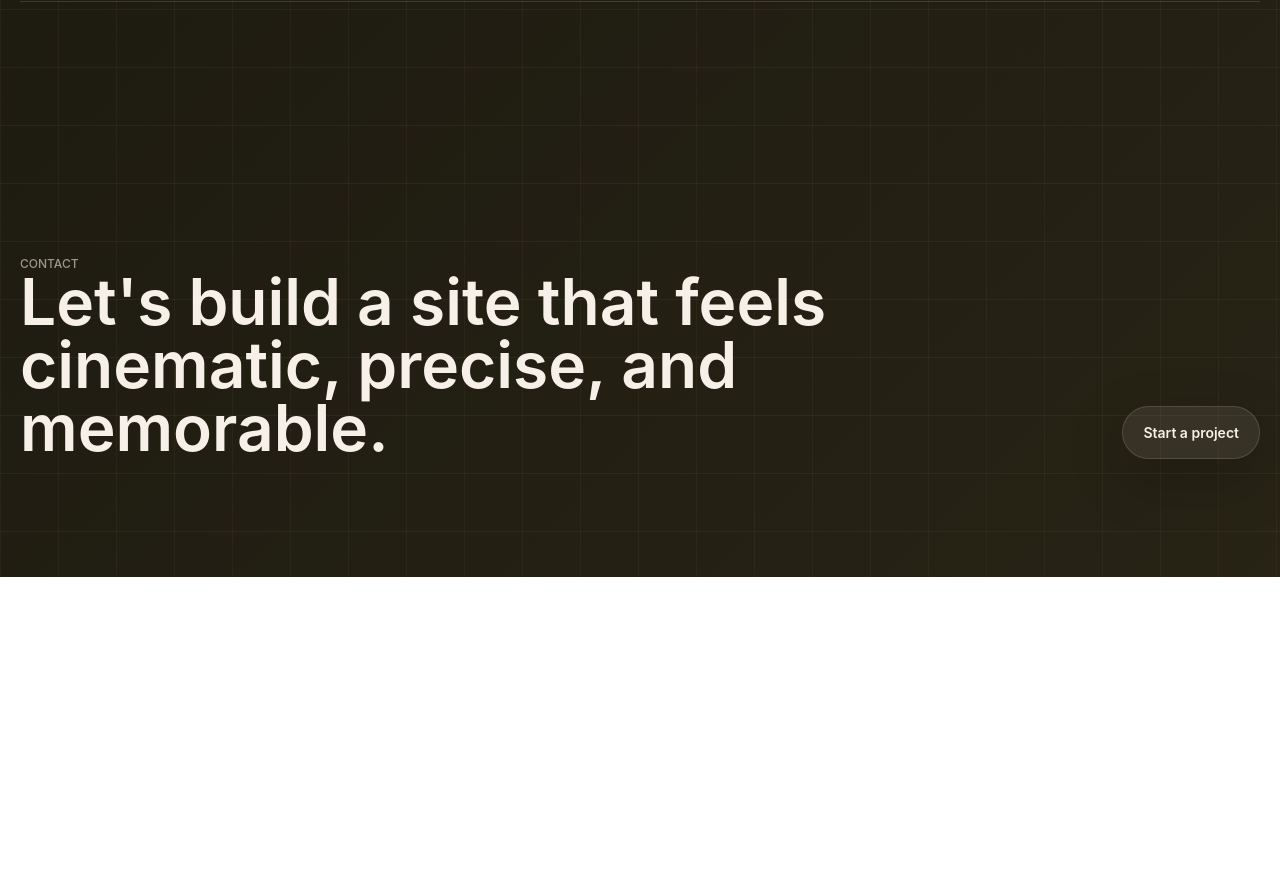
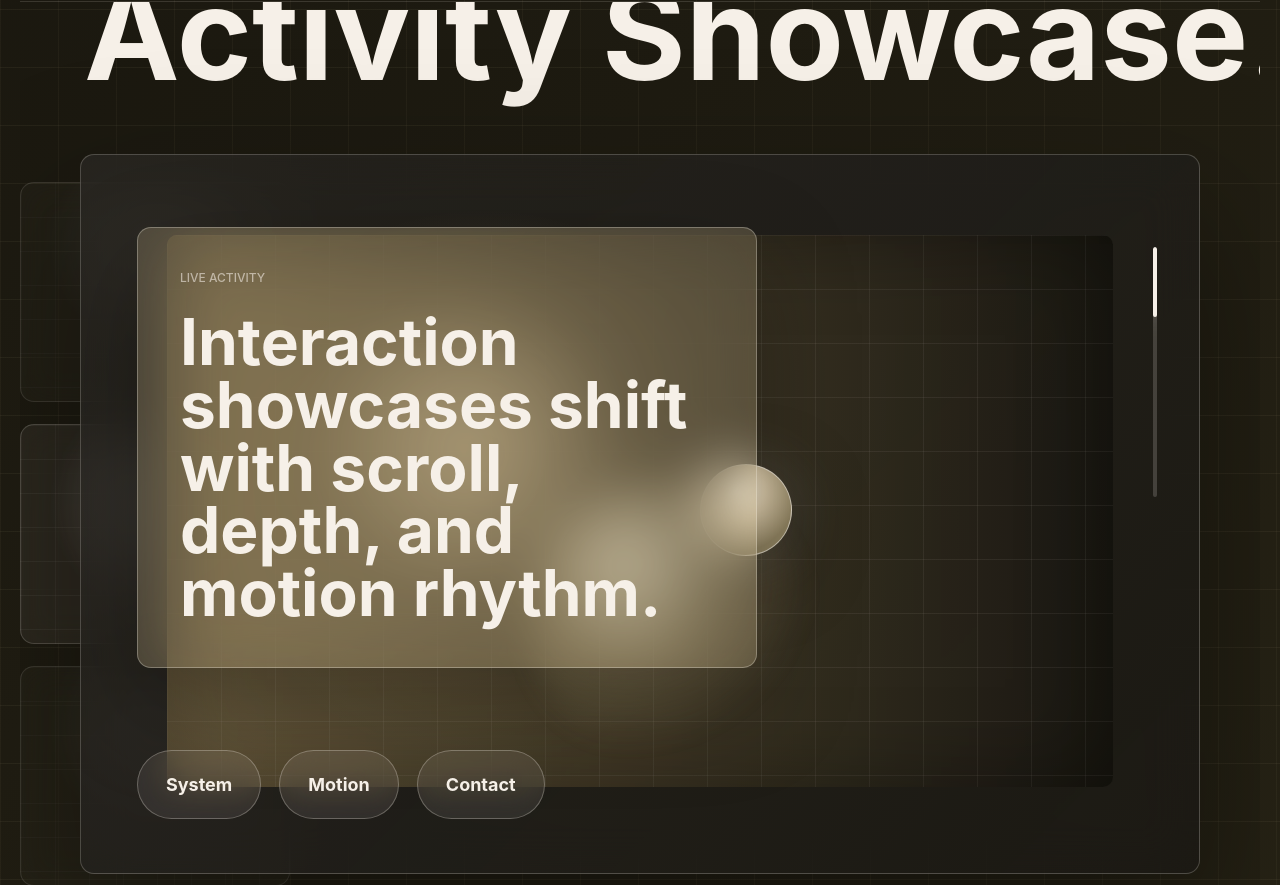
Before and after one commit to hwazzaaz-cyber/interactive-portfolio, a Next.js app: page / in a window 1280 px wide. Shown: the part 4921-5806 px from the top of the page. Before the commit the page ends 5498 px from the top, so only its background shows below. Built offline with nearby package versions, Linux system fonts and the light colour scheme.

Commit message:
add activity showcase section

```diff
--- a/app/globals.css
+++ b/app/globals.css
@@ -389,7 +389,8 @@ img {
 .video-caption p,
 .work-tabs span,
 .system-card span,
-.process-line span {
+.process-line span,
+.activity-cards span {
   margin: 0;
   color: rgba(246, 240, 232, 0.5);
   font-size: 12px;
@@ -643,6 +644,194 @@ img {
   font-weight: 620;
 }
 
+.activity-section {
+  overflow: hidden;
+  min-height: 118vh;
+  padding-top: 0;
+  border-block: 1px solid var(--line);
+}
+
+.activity-giant-title {
+  position: relative;
+  z-index: 1;
+  width: max-content;
+  margin: -18px 0 70px 5vw;
+  color: var(--ink);
+  font-size: clamp(72px, 10vw, 168px);
+  font-weight: 680;
+  line-height: 0.78;
+  letter-spacing: 0;
+}
+
+.activity-side-rail {
+  position: absolute;
+  left: max(-120px, calc((100vw - 1320px) / -2 - 20px));
+  top: 180px;
+  z-index: 2;
+  display: grid;
+  gap: 22px;
+  width: 270px;
+}
+
+.activity-side-rail div {
+  height: 220px;
+  border: 1px solid rgba(246, 240, 232, 0.22);
+  border-radius: 14px;
+  background:
+    linear-gradient(rgba(246, 240, 232, 0.055) 1px, transparent 1px),
+    linear-gradient(90deg, rgba(246, 240, 232, 0.045) 1px, transparent 1px),
+    radial-gradient(circle at 50% 28%, rgba(246, 240, 232, 0.18), transparent 52%),
+    rgba(246, 240, 232, 0.05);
+  background-size: 34px 34px, 34px 34px, 100% 100%, 100% 100%;
+  opacity: 0.55;
+  backdrop-filter: blur(16px);
+}
+
+.activity-side-rail .is-active {
+  opacity: 0.86;
+  background:
+    linear-gradient(rgba(246, 240, 232, 0.06) 1px, transparent 1px),
+    linear-gradient(90deg, rgba(246, 240, 232, 0.05) 1px, transparent 1px),
+    radial-gradient(circle at 52% 36%, rgba(246, 240, 232, 0.28), transparent 56%),
+    rgba(246, 240, 232, 0.08);
+  background-size: 34px 34px, 34px 34px, 100% 100%, 100% 100%;
+}
+
+.activity-showcase {
+  position: relative;
+  z-index: 3;
+  width: min(100% - 120px, 1120px);
+  min-height: 720px;
+  margin: 0 auto;
+  overflow: hidden;
+  border: 1px solid rgba(246, 240, 232, 0.22);
+  border-radius: 14px;
+  background:
+    radial-gradient(circle at 36% 46%, rgba(226, 207, 158, 0.22), transparent 34%),
+    linear-gradient(135deg, rgba(246, 240, 232, 0.08), rgba(246, 240, 232, 0.025)),
+    rgba(17, 16, 13, 0.68);
+  box-shadow: 0 60px 150px rgba(0, 0, 0, 0.42);
+  backdrop-filter: blur(24px);
+}
+
+.activity-stage-grid {
+  position: absolute;
+  inset: 80px 86px 86px;
+  border-radius: 10px;
+  opacity: 0.9;
+  background:
+    linear-gradient(rgba(246, 240, 232, 0.07) 1px, transparent 1px),
+    linear-gradient(90deg, rgba(246, 240, 232, 0.07) 1px, transparent 1px),
+    radial-gradient(circle at 32% 38%, rgba(232, 210, 166, 0.5), transparent 22%),
+    linear-gradient(90deg, rgba(177, 151, 95, 0.55), rgba(25, 23, 17, 0.95));
+  background-size: 54px 54px, 54px 54px, 100% 100%, 100% 100%;
+  box-shadow: inset 0 0 90px rgba(0, 0, 0, 0.38);
+}
+
+.activity-stage-light {
+  position: absolute;
+  left: 42%;
+  top: 48%;
+  width: 280px;
+  height: 280px;
+  border-radius: 999px;
+  opacity: 0.76;
+  filter: blur(14px);
+  background: radial-gradient(circle at 35% 28%, rgba(255, 247, 222, 0.85), rgba(213, 193, 143, 0.38) 34%, transparent 68%);
+  transform: translate3d(calc((var(--mx) - 0.5) * 42px), calc((var(--my) - 0.5) * 30px), 0);
+}
+
+.activity-orb {
+  position: absolute;
+  left: 58%;
+  top: 46%;
+  z-index: 5;
+  width: 92px;
+  height: 92px;
+  border: 1px solid rgba(246, 240, 232, 0.62);
+  border-radius: 999px;
+  background: radial-gradient(circle at 38% 30%, #fff8e8, #d3c3a3 36%, #8d805f 72%);
+  box-shadow: 0 18px 80px rgba(0, 0, 0, 0.42), 0 0 60px rgba(246, 240, 232, 0.2);
+  transform: translate3d(calc((var(--mx) - 0.5) * 58px), calc((var(--my) - 0.5) * 42px), 0);
+}
+
+.activity-floating-copy {
+  position: absolute;
+  left: 56px;
+  top: 72px;
+  z-index: 6;
+  width: min(620px, 62%);
+  padding: 42px;
+  border: 1px solid rgba(246, 240, 232, 0.3);
+  border-radius: 14px;
+  background: rgba(191, 176, 137, 0.24);
+  box-shadow: 0 36px 100px rgba(0, 0, 0, 0.28);
+  backdrop-filter: blur(28px);
+}
+
+.activity-floating-copy h3 {
+  margin: 26px 0 0;
+  color: var(--ink);
+  font-size: clamp(42px, 5vw, 74px);
+  font-weight: 680;
+  line-height: 0.98;
+  letter-spacing: 0;
+}
+
+.activity-scrollbar {
+  position: absolute;
+  right: 42px;
+  top: 92px;
+  z-index: 7;
+  overflow: hidden;
+  width: 4px;
+  height: 250px;
+  border-radius: 999px;
+  background: rgba(246, 240, 232, 0.18);
+}
+
+.activity-scrollbar span {
+  display: block;
+  width: 100%;
+  height: calc(28% + var(--scroll) * 58%);
+  border-radius: inherit;
+  background: var(--ink);
+  box-shadow: 0 0 24px rgba(246, 240, 232, 0.72);
+}
+
+.activity-pills {
+  position: absolute;
+  left: 56px;
+  bottom: 54px;
+  z-index: 8;
+  display: flex;
+  flex-wrap: wrap;
+  gap: 18px;
+}
+
+.activity-pills a {
+  min-width: 104px;
+  padding: 20px 28px;
+  border: 1px solid rgba(246, 240, 232, 0.28);
+  border-radius: 999px;
+  background: rgba(246, 240, 232, 0.08);
+  color: var(--ink);
+  font-size: 18px;
+  font-weight: 680;
+  text-align: center;
+  backdrop-filter: blur(18px);
+  transition:
+    transform 720ms var(--ease),
+    background 720ms var(--ease),
+    border-color 720ms var(--ease);
+}
+
+.activity-pills a:hover {
+  border-color: rgba(246, 240, 232, 0.48);
+  background: rgba(246, 240, 232, 0.14);
+  transform: translate3d(0, -3px, 0);
+}
+
 .contact-section {
   display: grid;
   grid-template-columns: 1fr auto;
@@ -681,6 +870,14 @@ img {
   .system-grid,
   .process-line {
     grid-template-columns: repeat(2, minmax(0, 1fr));
+  }
+
+  .activity-showcase {
+    width: 100%;
+  }
+
+  .activity-side-rail {
+    display: none;
   }
 }
 
@@ -747,4 +944,41 @@ img {
     border-right: 0;
     border-bottom: 1px solid var(--line);
   }
+
+  .activity-giant-title {
+    margin-left: 0;
+    font-size: 64px;
+  }
+
+  .activity-showcase {
+    min-height: 640px;
+  }
+
+  .activity-stage-grid {
+    inset: 180px 18px 110px;
+  }
+
+  .activity-floating-copy {
+    left: 18px;
+    top: 34px;
+    width: calc(100% - 36px);
+    padding: 24px;
+  }
+
+  .activity-floating-copy h3 {
+    font-size: 38px;
+  }
+
+  .activity-pills {
+    left: 18px;
+    right: 18px;
+    bottom: 28px;
+    gap: 10px;
+  }
+
+  .activity-pills a {
+    min-width: auto;
+    padding: 14px 18px;
+    font-size: 15px;
+  }
 }
--- a/app/page.tsx
+++ b/app/page.tsx
@@ -65,6 +65,12 @@ const system = [
 ];
 
 const process = ["Concept", "Design", "Motion", "Development"];
+
+const activities = [
+  ["Live Motion Review", "A compact critique session for hover, scroll, and transition timing."],
+  ["Interaction Jam", "Rapid prototypes for magnetic UI, shader surfaces, and cinematic landing pages."],
+  ["Visual System Lab", "Typography, grid, image direction, and reusable interface language."],
+];
 
 function useMotionVars() {
   const [vars, setVars] = useState({ x: 0, y: 0, scroll: 0 });
@@ -327,6 +333,32 @@ export default function Home() {
         </div>
       </section>
 
+      <section className="activity-section screen-section">
+        <h2 className="activity-giant-title">Activity Showcase.</h2>
+        <div className="activity-side-rail" aria-hidden="true">
+          {activities.map(([title], index) => (
+            <div key={title} className={index === 1 ? "is-active" : ""} />
+          ))}
+        </div>
+        <div className="activity-showcase">
+          <div className="activity-stage-grid" />
+          <div className="activity-stage-light" />
+          <div className="activity-orb" />
+          <article className="activity-floating-copy">
+            <p className="eyebrow">Live activity</p>
+            <h3>Interaction showcases shift with scroll, depth, and motion rhythm.</h3>
+          </article>
+          <div className="activity-scrollbar" aria-hidden="true">
+            <span />
+          </div>
+          <div className="activity-pills">
+            <a href="#system">System</a>
+            <a href="#lab">Motion</a>
+            <a href="#contact">Contact</a>
+          </div>
+        </div>
+      </section>
+
       <section id="contact" className="contact-section screen-section">
         <div>
           <p className="eyebrow">Contact</p>
```
